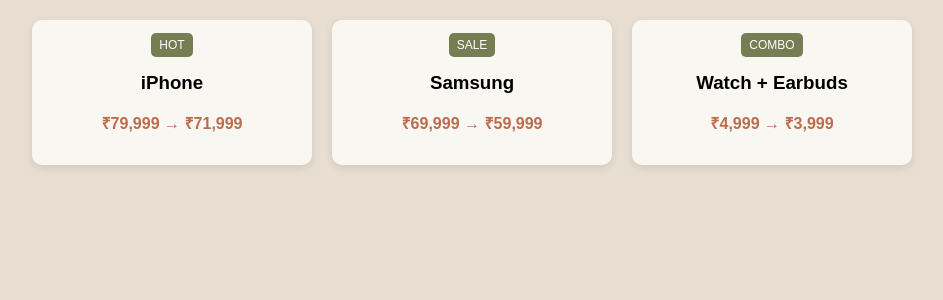
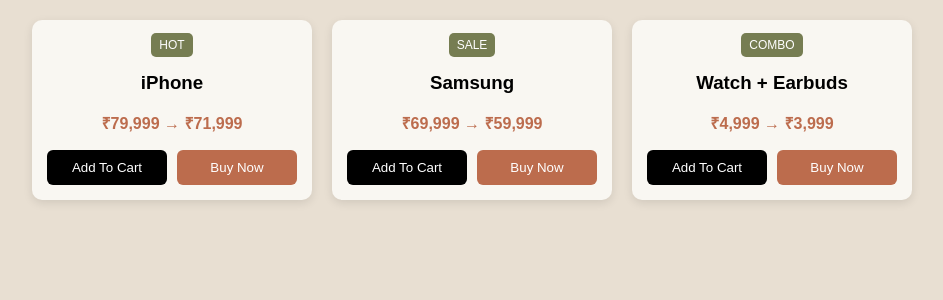
Before and after one commit to zizing6281-glitch/gearx-ecommerce, a Flask app: page /deals in a window 1280 px wide. Shown: the part 121-421 px from the top of the page, without its empty margins (168-1111 px from the left). Run offline with Flask 3, Linux system fonts and the light colour scheme.

Commit message:
updated code

```diff
--- a/templates/deals.html
+++ b/templates/deals.html
@@ -45,7 +45,35 @@
         .price {
             color: #BC6C4D;
             font-weight: bold;
+            margin-top: 10px;
         }
+
+        .buttons{
+            display:flex;
+            gap:10px;
+            margin-top:15px;
+        }
+
+        .cart-btn{
+            flex:1;
+            padding:10px;
+            border:none;
+            background:black;
+            color:white;
+            border-radius:6px;
+            cursor:pointer;
+        }
+
+        .buy-btn{
+            flex:1;
+            padding:10px;
+            border:none;
+            background:#BC6C4D;
+            color:white;
+            border-radius:6px;
+            cursor:pointer;
+        }
+
     </style>
 </head>
 
@@ -61,18 +89,36 @@
         <span class="tag">HOT</span>
         <h3>iPhone</h3>
         <p class="price">₹79,999 → ₹71,999</p>
+
+        <div class="buttons">
+            <button class="cart-btn">Add To Cart</button>
+            <button class="buy-btn">Buy Now</button>
+        </div>
+
     </div>
 
     <div class="card">
         <span class="tag">SALE</span>
         <h3>Samsung</h3>
         <p class="price">₹69,999 → ₹59,999</p>
+
+        <div class="buttons">
+            <button class="cart-btn">Add To Cart</button>
+            <button class="buy-btn">Buy Now</button>
+        </div>
+
     </div>
 
     <div class="card">
         <span class="tag">COMBO</span>
         <h3>Watch + Earbuds</h3>
         <p class="price">₹4,999 → ₹3,999</p>
+
+        <div class="buttons">
+            <button class="cart-btn">Add To Cart</button>
+            <button class="buy-btn">Buy Now</button>
+        </div>
+
     </div>
 
 </div>
```
